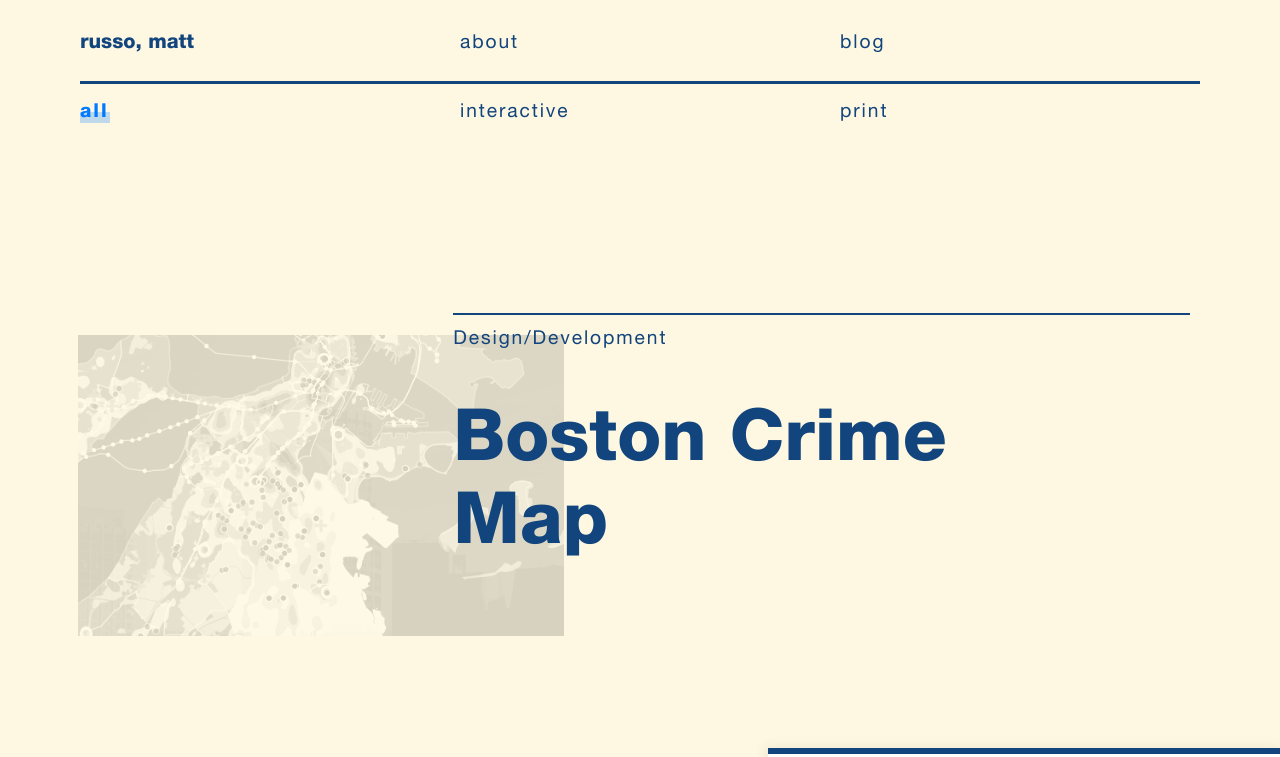
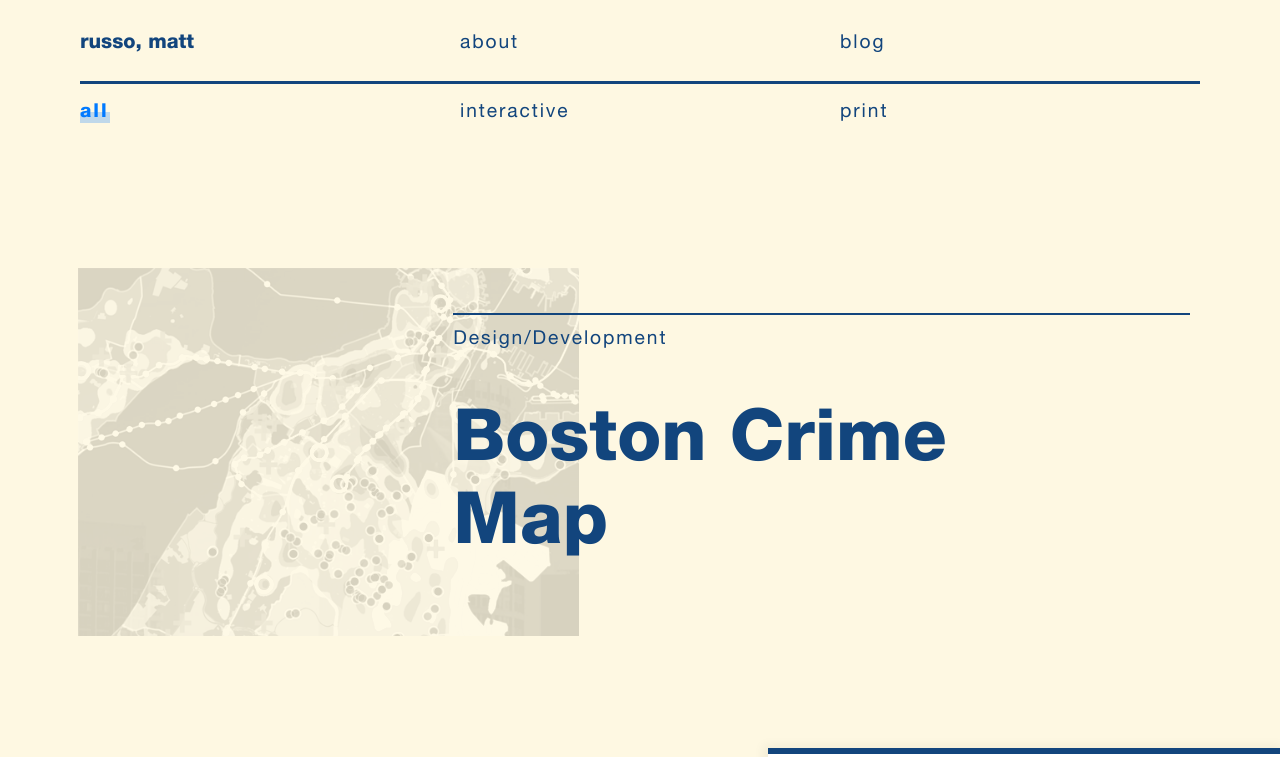
Before and after one commit to russomatt/portfolio-2018, a React app: page / in a window 1280 px wide. Shown: the top 757 px of the page. Built offline with nearby package versions, Linux system fonts and the light colour scheme.

Commit message:
featured tile image fix

```diff
--- a/css/base.scss
+++ b/css/base.scss
@@ -227,11 +227,13 @@ a {
             left: -51%;
             filter: grayscale(1) contrast(2);
             opacity: .15;
-            overflow: hidden;
+            overflow: inherit;
 
             img {
-                width: 100%;
-                height: auto;
+                // width: 100%;
+                // height: auto;
+                height: 100%;
+                width: auto;
             }
         }
 
@@ -803,6 +805,11 @@ a {
             }
         }
     }
+    .tiles {
+        .tile-container {
+            height: 22em;
+        }
+    }
 }
 @media (max-width: $tablet-size) {
     .featured-container,
```
Also changed, not shown: img/tile1.png.
